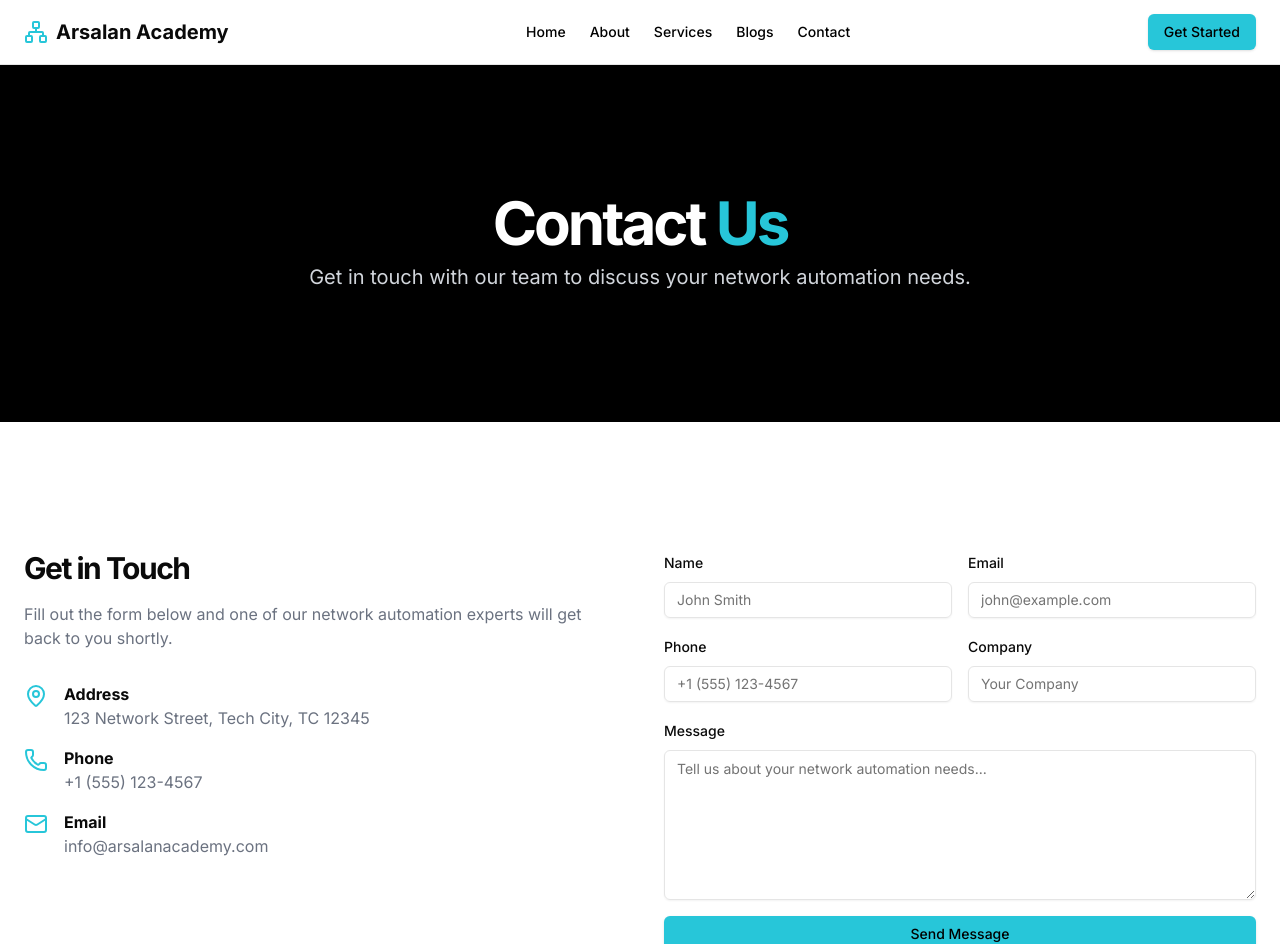
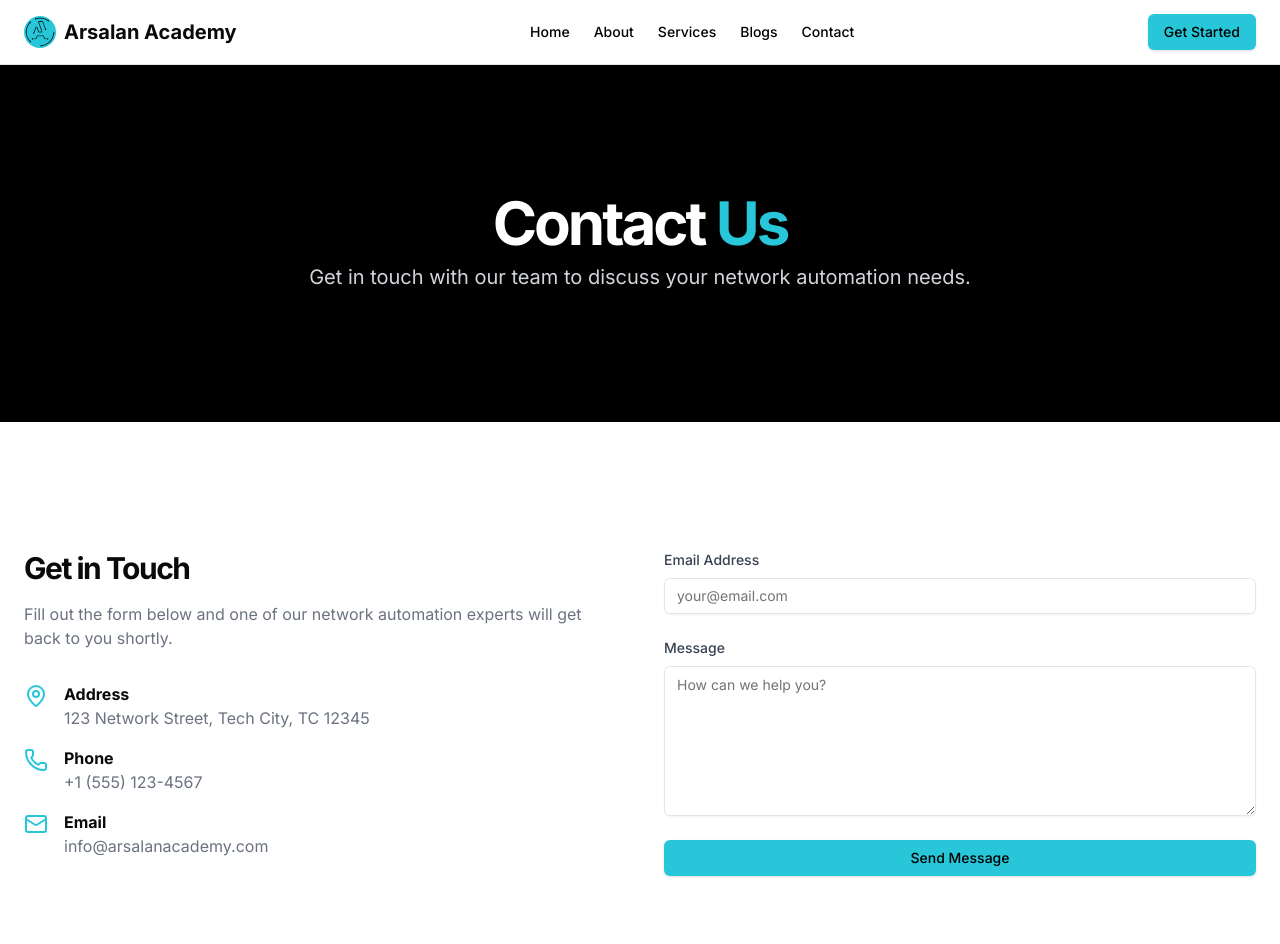
Before and after one commit to arslnyhy/academy, a Next.js app: page /contact in a window 1280 px wide. Shown: the top 944 px of the page. Built offline with nearby package versions, Linux system fonts and the light colour scheme.

Commit message:
second commit

```diff
--- a/package.json
+++ b/package.json
@@ -9,6 +9,7 @@
     "lint": "next lint"
   },
   "dependencies": {
+    "@formspree/react": "^3.0.0",
     "@radix-ui/react-slot": "^1.2.0",
     "class-variance-authority": "^0.7.1",
     "clsx": "^2.1.1",
--- a/src/app/contact/page.tsx
+++ b/src/app/contact/page.tsx
@@ -1,39 +1,23 @@
 "use client"
 
-import type React from "react"
-
-import { useState } from "react"
+import { useForm, ValidationError } from '@formspree/react';
 import { Button } from "@/components/ui/button"
 import { Input } from "@/components/ui/input"
 import { Textarea } from "@/components/ui/textarea"
 import { Mail, Phone, MapPin } from "lucide-react"
 
 export default function ContactPage() {
-  const [formData, setFormData] = useState({
-    name: "",
-    email: "",
-    phone: "",
-    company: "",
-    message: "",
-  })
+  const [state, handleSubmit] = useForm("mvgkygor");
 
-  const handleChange = (e: React.ChangeEvent<HTMLInputElement | HTMLTextAreaElement>) => {
-    const { name, value } = e.target
-    setFormData((prev) => ({ ...prev, [name]: value }))
-  }
-
-  const handleSubmit = (e: React.FormEvent) => {
-    e.preventDefault()
-    // In a real application, you would handle form submission here
-    console.log("Form submitted:", formData)
-    alert("Thank you for your message! We'll get back to you soon.")
-    setFormData({
-      name: "",
-      email: "",
-      phone: "",
-      company: "",
-      message: "",
-    })
+  if (state.succeeded) {
+    return (
+      <div className="container mx-auto px-4 py-16">
+        <div className="max-w-md mx-auto text-center">
+          <h2 className="text-2xl font-bold mb-4">Thank You!</h2>
+          <p className="text-gray-600">Your message has been sent successfully. We'll get back to you soon.</p>
+        </div>
+      </div>
+    );
   }
 
   return (
@@ -88,93 +72,52 @@ export default function ContactPage() {
               </div>
             </div>
             <div className="space-y-4">
-              <form onSubmit={handleSubmit} className="space-y-4">
-                <div className="grid grid-cols-1 gap-4 sm:grid-cols-2">
-                  <div className="space-y-2">
-                    <label
-                      htmlFor="name"
-                      className="text-sm font-medium leading-none peer-disabled:cursor-not-allowed peer-disabled:opacity-70"
-                    >
-                      Name
-                    </label>
-                    <Input
-                      id="name"
-                      name="name"
-                      value={formData.name}
-                      onChange={handleChange}
-                      placeholder="John Smith"
-                      required
-                    />
-                  </div>
-                  <div className="space-y-2">
-                    <label
-                      htmlFor="email"
-                      className="text-sm font-medium leading-none peer-disabled:cursor-not-allowed peer-disabled:opacity-70"
-                    >
-                      Email
+              <form onSubmit={handleSubmit} className="space-y-6">
+                <div>
+                  <label htmlFor="email" className="block text-sm font-medium text-gray-700 mb-2">
+                    Email Address
                   </label>
                   <Input
                     id="email"
+                    type="email"
                     name="email"
-                      type="email"
-                      value={formData.email}
-                      onChange={handleChange}
-                      placeholder="john@example.com"
+                    placeholder="your@email.com"
                     required
+                    className="w-full"
+                  />
+                  <ValidationError
+                    prefix="Email"
+                    field="email"
+                    errors={state.errors}
+                    className="mt-1 text-sm text-red-600"
                   />
                 </div>
-                </div>
-                <div className="grid grid-cols-1 gap-4 sm:grid-cols-2">
-                  <div className="space-y-2">
-                    <label
-                      htmlFor="phone"
-                      className="text-sm font-medium leading-none peer-disabled:cursor-not-allowed peer-disabled:opacity-70"
-                    >
-                      Phone
-                    </label>
-                    <Input
-                      id="phone"
-                      name="phone"
-                      value={formData.phone}
-                      onChange={handleChange}
-                      placeholder="+1 (555) 123-4567"
-                    />
-                  </div>
-                  <div className="space-y-2">
-                    <label
-                      htmlFor="company"
-                      className="text-sm font-medium leading-none peer-disabled:cursor-not-allowed peer-disabled:opacity-70"
-                    >
-                      Company
-                    </label>
-                    <Input
-                      id="company"
-                      name="company"
-                      value={formData.company}
-                      onChange={handleChange}
-                      placeholder="Your Company"
-                    />
-                  </div>
-                </div>
-                <div className="space-y-2">
-                  <label
-                    htmlFor="message"
-                    className="text-sm font-medium leading-none peer-disabled:cursor-not-allowed peer-disabled:opacity-70"
-                  >
+
+                <div>
+                  <label htmlFor="message" className="block text-sm font-medium text-gray-700 mb-2">
                     Message
                   </label>
                   <Textarea
                     id="message"
                     name="message"
-                    value={formData.message}
-                    onChange={handleChange}
-                    placeholder="Tell us about your network automation needs..."
-                    className="min-h-[150px]"
+                    placeholder="How can we help you?"
                     required
+                    className="w-full min-h-[150px]"
+                  />
+                  <ValidationError
+                    prefix="Message"
+                    field="message"
+                    errors={state.errors}
+                    className="mt-1 text-sm text-red-600"
                   />
                 </div>
-                <Button type="submit" className="w-full bg-[#27c6d9] hover:bg-[#1ea8b9] text-black">
-                  Send Message
+
+                <Button
+                  type="submit"
+                  disabled={state.submitting}
+                  className="w-full bg-[#27c6d9] hover:bg-[#1ea8b9] text-black"
+                >
+                  {state.submitting ? "Sending..." : "Send Message"}
                 </Button>
               </form>
             </div>
--- a/src/components/footer.tsx
+++ b/src/components/footer.tsx
@@ -1,5 +1,6 @@
 import Link from "next/link"
-import { Network, Mail, Phone, MapPin, Facebook, Twitter, Linkedin, Github } from "lucide-react"
+import Image from "next/image"
+import { Mail, Phone, MapPin, Facebook, Twitter, Linkedin, Github } from "lucide-react"
 
 export default function Footer() {
   return (
@@ -8,7 +9,13 @@ export default function Footer() {
         <div className="grid grid-cols-1 md:grid-cols-2 lg:grid-cols-4 gap-8">
           <div>
             <Link href="/" className="flex items-center gap-2 mb-4">
-              <Network className="h-6 w-6 text-[#27c6d9]" />
+              <Image
+                src="/logo.png"
+                alt="Arsalan Academy Logo"
+                width={40}
+                height={40}
+                className="w-10 h-10 rounded-full"
+              />
               <span className="text-xl font-bold">Arsalan Academy</span>
             </Link>
             <p className="text-gray-400 mb-4">Professional network automation solutions for modern enterprises.</p>
--- a/src/components/header.tsx
+++ b/src/components/header.tsx
@@ -1,20 +1,29 @@
 "use client"
 
 import Link from "next/link"
+import Image from "next/image"
 import { useState } from "react"
 import { Button } from "@/components/ui/button"
-import { Network, Menu, X } from "lucide-react"
+import { Menu, X } from "lucide-react"
 
 export default function Header() {
   const [isMenuOpen, setIsMenuOpen] = useState(false)
 
   return (
     <header className="w-full border-b">
-      <div className="container flex h-16 items-center justify-between px-4 md:px-6">
-        <Link href="/" className="flex items-center gap-2">
-          <Network className="h-6 w-6 text-[#27c6d9]" />
-          <span className="text-xl font-bold">Arsalan Academy</span>
-        </Link>
+      <div className="flex h-16 items-center px-4 md:px-6">
+        <div className="flex-shrink-0 mr-auto">
+          <Link href="/" className="flex items-center gap-2">
+            <Image
+              src="/logo.png"
+              alt="Arsalan Academy Logo"
+              width={32}
+              height={32}
+              className="h-auto rounded-full"
+            />
+            <span className="text-xl font-bold">Arsalan Academy</span>
+          </Link>
+        </div>
         <nav className="hidden md:flex gap-6">
           <Link href="/" className="text-sm font-medium text-black hover:text-[#27c6d9] transition-colors">
             Home
@@ -32,7 +41,7 @@ export default function Header() {
             Contact
           </Link>
         </nav>
-        <div className="hidden md:flex">
+        <div className="hidden md:flex flex-shrink-0 ml-auto">
           <Button asChild className="bg-[#27c6d9] hover:bg-[#1ea8b9] text-black">
             <Link href="/contact">Get Started</Link>
           </Button>
```
Also changed, not shown: src/app/page.tsx (+8 -9 lines), src/app/services/page.tsx (+25 -62 lines), public/logo.png (added), 1 other file (tests, documents, lock files or other folders). Lines whose indentation alone changed are shown as unchanged.
